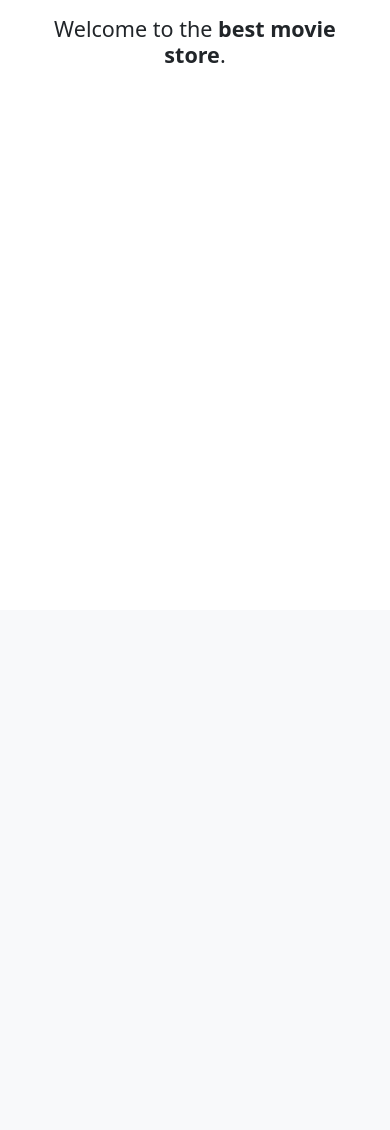
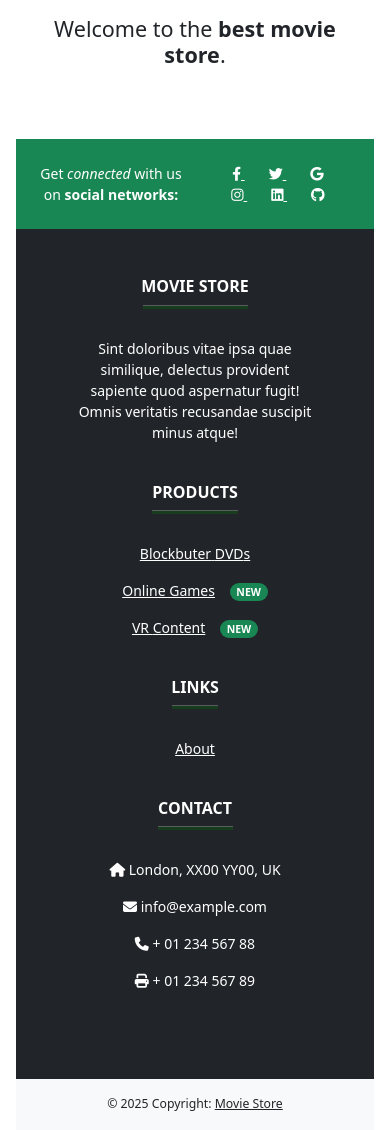
Before and after one commit to johnclamy/chrome-extension-starter, a Django app: page / in a window 390 px wide. Shown: the part 234-1364 px from the top of the page. Before the commit the page ends 297 px from the top, so only its background shows below. Run offline with Django 5.2, Linux system fonts and the light colour scheme; some libraries are stand-ins or nearby versions.

Commit message:
setup a footer for the app in base template

```diff
--- a/moviestore/moviestore/templates/base.html
+++ b/moviestore/moviestore/templates/base.html
@@ -71,10 +71,86 @@
         </div>
       </div>
     </nav>
+
     <!-- Page content -->
     <main class="px-3 pt-2">{% block content %}{% endblock content %}</main>
+
     <!-- Footer -->
-    <!-- Footer -->
+    <footer class="mt-5 px-3 text-white text-center small fw-normal lh-base">
+
+      <!-- Social media section -->
+      <section class="d-flex justify-content-between p-4 bg-success">
+        <div class="me-5">
+          <span>Get <em>connected</em> with us on <b>social networks:</b></span>
+        </div>
+        <div>
+          <a href="" class="text-white me-4">
+            <i class="fab fa-facebook-f" /></i>
+          </a>
+          <a href="" class="text-white me-4">
+            <i class="fab fa-twitter" /></i>
+          </a>
+          <a href="" class="text-white me-4">
+            <i class="fab fa-google"></i>
+          </a>
+          <a href="" class="text-white me-4">
+            <i class="fab fa-instagram"></i>
+          </a>
+          <a href="" class="text-white me-4">
+            <i class="fab fa-linkedin"></i>
+          </a>
+          <a href="" class="text-white me-4">
+            <i class="fab fa-github"></i>
+          </a>
+        </div>
+      </section>
+
+      <!-- Links section -->
+      <section class="bg-dark pb-5">
+        <div class="container text-center text-md-start mt-0">
+          <div class="row pt-5"> <!-- grid row -->
+
+            <div class="col-md-3 col-lg-4 col-xl-3 mx-auto mb-4"> <!-- grid column 1 -->
+              <h1 class="h6 text-uppercase fw-bold">
+                movie store
+              </h1>
+              <hr class="mb-4 mt-0 d-inline-block mx-auto" style="width: 105px; height: 4px; background-color: green" />
+              <p class="px-5 px-md-0">Sint doloribus vitae ipsa quae similique, delectus provident sapiente quod aspernatur fugit! Omnis veritatis recusandae suscipit minus atque!</p>
+            </div> <!-- end grid column 1 -->
+
+            <div class="col-md-2 col-lg-2 col-xl-2 mx-auto mb-4"> <!-- grid column 2 -->
+              <h1 class="h6 text-uppercase fw-bold">products</h1>
+              <hr class="mb-4 mt-0 d-inline-block mx-auto" style="width: 86px; height: 4px; background-color: green" />
+              <p class="text-center text-lg-start"><a href="{% url 'home.index' %}" class="text-white"><span class="text-capitalize">blockbuter</span> <span class="text-uppercase">dvd</span>s</a></p>
+              <p class="text-center text-lg-start"><a href="{% url 'home.index' %}" class="text-white text-capitalize">online games</a>  &nbsp;&nbsp; <span class="badge rounded-pill text-bg-success text-uppercase">new</span></p>
+              <p class="text-center text-lg-start"><a href="{% url 'home.index' %}" class="text-white"><span class="text-uppercase">vr</span> <span class="text-capitalize">content</span></a> &nbsp;&nbsp; <span class="badge rounded-pill text-bg-success text-uppercase">new</span></p>
+            </div> <!-- end grid column 2 -->
+
+            <div class="col-md-3 col-lg-2 col-xl-2 mx-auto mb-4">  <!-- grid column 3 -->
+              <!-- links -->
+              <h1 class="h6 text-uppercase fw-bold">links</h1>
+              <hr class="mb-4 mt-0 d-inline-block mx-auto" style="width: 46px; height: 4px; background-color: green" />
+              <p class="text-center text-lg-start text-capitalize"><a href="{% url 'home.about' %}" class="text-white">about</a></p>
+            </div> <!-- end grid column 3 -->
+
+            <div class="col-md-4 col-lg-3 col-xl-3 mx-auto mb-md-0 mb-4"> <!-- grid column 4 -->
+              <!-- Contact info -->
+              <h1 class="h6 text-uppercase fw-bold">contact</h1>
+              <hr class="mb-4 mt-0 d-inline-block mx-auto" style="width: 75px; height: 4px; background-color: green" />
+              <p><i class="fas fa-home mr-3"></i> London, XX00 YY00, UK</p>
+              <p><i class="fas fa-envelope mr-3"></i> info@example.com</p>
+              <p><i class="fas fa-phone mr-3"></i> + 01 234 567 88</p>
+              <p><i class="fas fa-print mr-3"></i> + 01 234 567 89</p>
+            </div> <!-- end grid column 4 -->
+          </div>
+        </div>
+      </section>
+      <!-- Copyright section -->
+      <section class="text-center small text-dark bg-light p-3">
+        © 2025 Copyright: <a class="text-dark text-capitalize" href="{% url 'home.index' %}"> movie store</a>
+      </section>
+      <!-- end copyright section -->
+    </footer>
     <script
       src="https://cdn.jsdelivr.net/npm/bootstrap@5.3.3/dist/js/bootstrap.bundle.min.js"
       integrity="sha384-YvpcrYf0tY3lHB60NNkmXc5s9fDVZLESaAA55NDzOxhy9GkcIdslK1eN7N6jIeHz"
```
